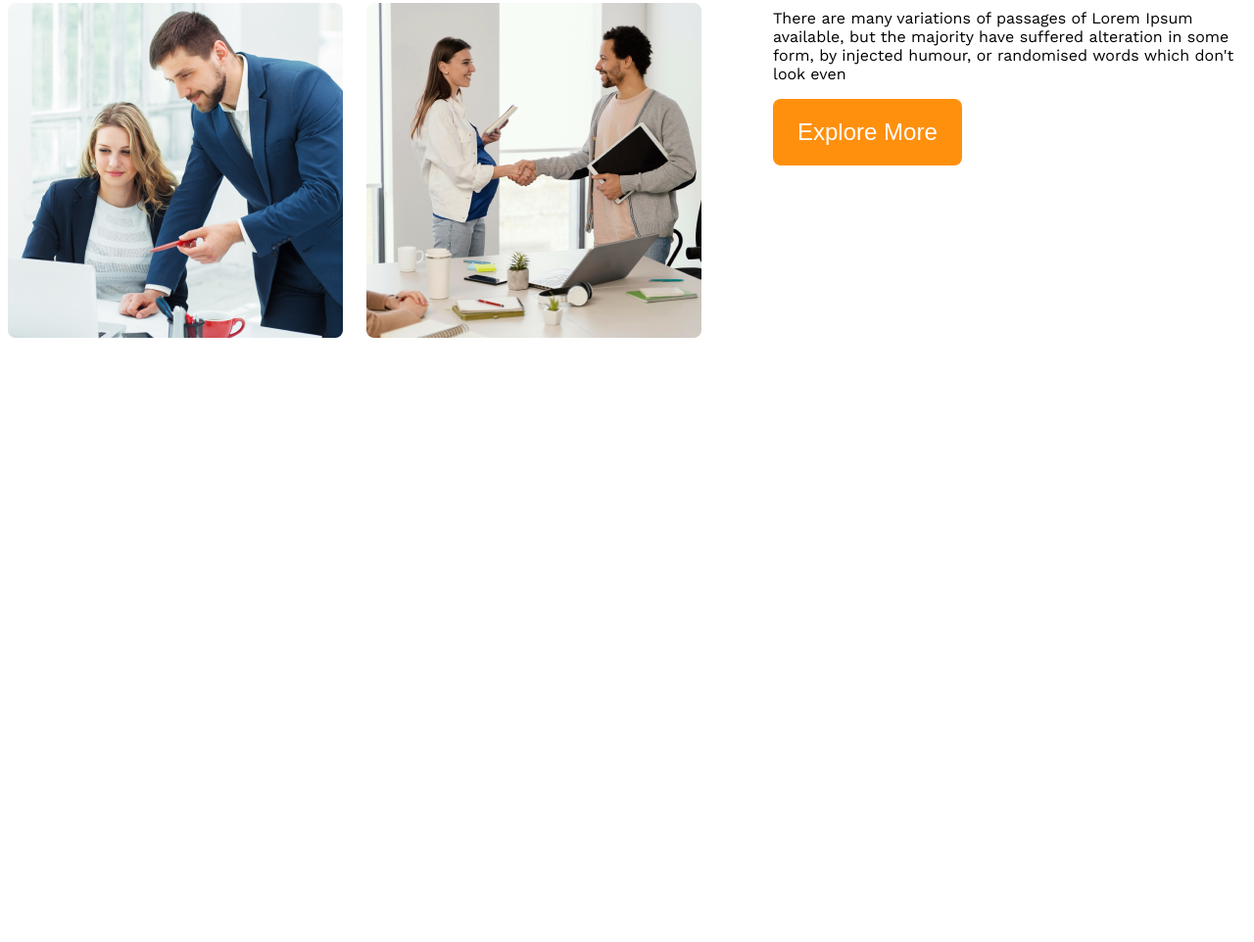
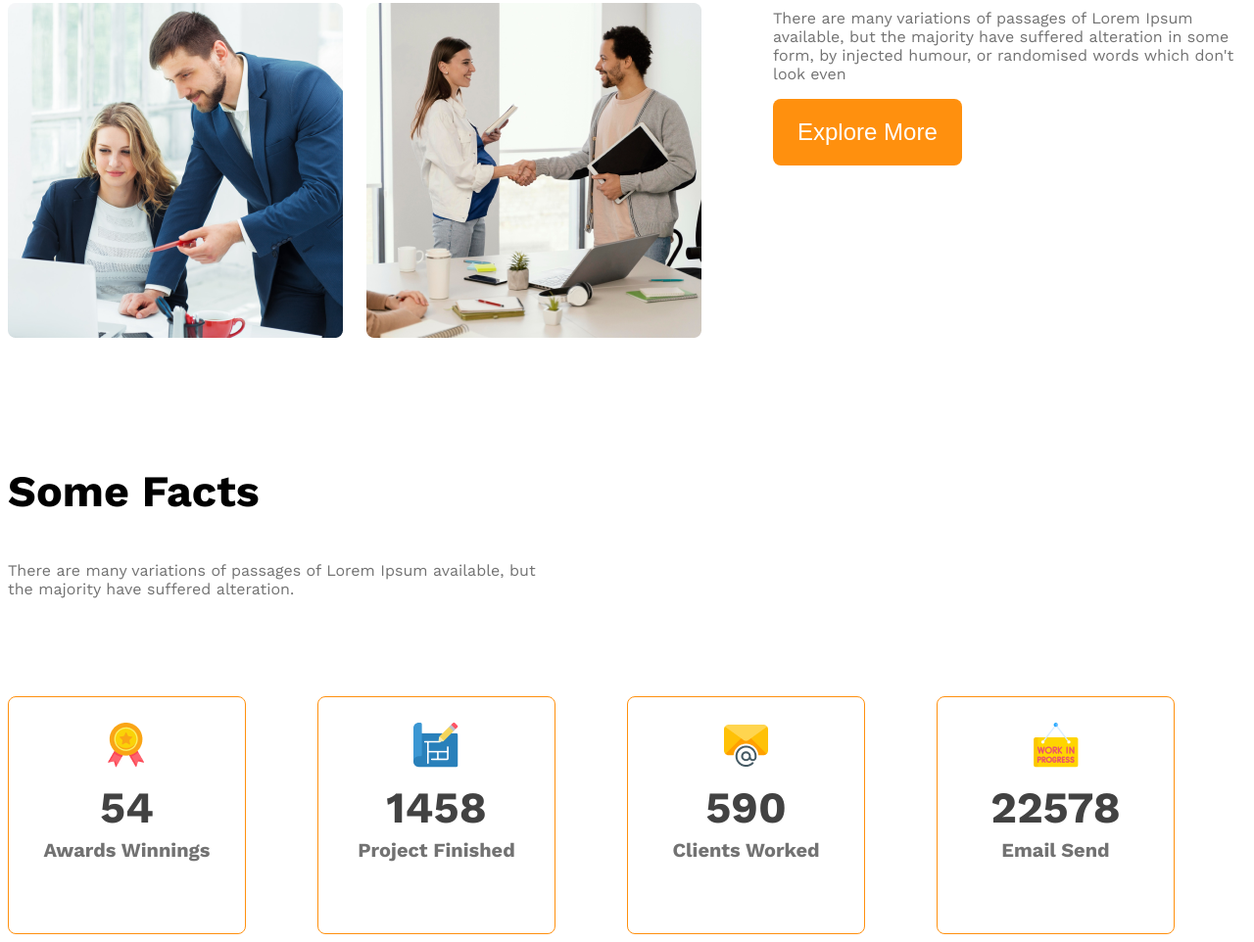
Before and after one commit to mdrakib683533/g3-architects-website, a plain HTML site: page index.html in a window 1280 px wide. Shown: the part 1682-2644 px from the top of the page at 98% size. Before the commit the page ends 2035 px from the top, so only its background shows below. Drawn offline with nearby package versions, Linux system fonts and the light colour scheme.

Commit message:
added new some section

```diff
--- a/index.html
+++ b/index.html
@@ -28,7 +28,7 @@
       <div class="banner">
         <div class="banner-content">
           <h1 class="banner-title text-black">Brand New Group of Architects</h1>
-          <p class="banner-description">
+          <p class="banner-description text-light-gray">
             There are many variations of passages of Lorem Ipsum available, but
             the majority have suffered alteration in some form, by injected
             humour, or randomised words which don't look even
@@ -39,17 +39,68 @@
       </div>
     </header>
     <main>
+      <!-- our features -->
       <section class="teams display-flex">
         <div class="team-img-container">
-          <img src="images/team1.png" alt="">
-          <img src="images/team2.png" alt="">
-          <img src="images/team3.png" alt="">
-          <img src="images/team4.png" alt="">
+          <img src="images/team1.png" alt="" />
+          <img src="images/team2.png" alt="" />
+          <img src="images/team3.png" alt="" />
+          <img src="images/team4.png" alt="" />
         </div>
         <div class="our-features">
-          <h3 class="features-title"><span class="text-light-gray">Quick list</span> of Our<span class="yellow-color"> Features</span></h3>
-          <p class="features-description">There are many variations of passages of Lorem Ipsum available, but the majority have suffered alteration in some form, by injected humour, or randomised words which don't look even</p>
+          <h3 class="section-title">
+            <span class="text-light-gray">Quick list</span> of Our<span
+              class="yellow-color"
+            >
+              Features</span
+            >
+          </h3>
+          <p class="features-description text-light-gray">
+            There are many variations of passages of Lorem Ipsum available, but
+            the majority have suffered alteration in some form, by injected
+            humour, or randomised words which don't look even
+          </p>
           <button class="primary-btn">Explore More</button>
+        </div>
+      </section>
+      <!-- loving features -->
+      <section></section>
+      <!-- some features section -->
+      <section>
+        <h3 class="section-title">Some Facts</h3>
+        <p class=" fact-description text-light-gray">
+          There are many variations of passages of Lorem Ipsum available, but
+          the majority have suffered alteration.
+        </p>
+        <div class="fact-container">
+          <div class="fact-card display-flex">
+            <div>
+              <img class="fact-icon" src="images/icons/ribon.png" alt="" />
+              <h4 class="fact-number">54</h4>
+              <h6 class="fact-award">Awards Winnings</h6>
+            </div>
+          </div>
+          <div class="fact-card display-flex">
+            <div>
+              <img class="fact-icon" src="images/icons/projects.png" alt="" />
+              <h4 class="fact-number">1458</h4>
+              <h6 class="fact-award">Project Finished</h6>
+            </div>
+          </div>
+          <div class="fact-card display-flex">
+            <div>
+              <img class="fact-icon" src="images/icons/email.png" alt="" />
+              <h4 class="fact-number">590</h4>
+              <h6 class="fact-award">Clients Worked</h6>
+            </div>
+          </div>
+          <div class="fact-card display-flex">
+            <div>
+              <img class="fact-icon" src="images/icons/customers.png" alt="" />
+              <h4 class="fact-number">22578</h4>
+              <h6 class="fact-award">Email Send</h6>
+            </div>
+          </div>
         </div>
       </section>
     </main>
--- a/styles/architects.css
+++ b/styles/architects.css
@@ -102,14 +102,63 @@
     max-width: 537px;
     margin-left: 73px;
   }
-  .features-title{
+  .section-title{
     font-size: 2.8rem;
     font-weight: 600px;
+  }
+  /* fact related styles */
+  .fact-description{
+    max-width: 540px;
+    margin-bottom: 100px;
+  }
+  .fact-container{
+    display: grid;
+    grid-template-columns: repeat(4,1fr);
+  }
+  .fact-card{
+    border: 1px solid rgba(255, 144, 14, 1);
+    width: 241px;
+    height: 241px;
+    border-radius: 8px;
+    text-align: center;
+    align-items: center;
+    justify-content: center;
+  }
+  .fact-number{
+    font-size: 2.8rem;
+    font-weight: 600px;
+    color: rgba(66, 66, 66, 1);
+    margin-top: 10px;
+    margin-bottom: 5px;
+  }
+  .fact-award{
+    font-size: 1.25rem;
+    font-weight: 600px;
+    color: rgba(114, 114, 114, 1);
+    margin-top: 5px;
   }
 
   /* header media query section */
   @media screen and (max-width: 576px) {
-    .navbar, .nav-links{
+    .navbar,
+    .nav-links,
+    .teams{
         flex-direction: column;
     }
+    .team-img-container{
+      grid-template-columns: repeat(1,1fr);
+    }
+    .our-features{
+      margin-left: 20px;
+    }
   }
+
+  /* medium device query */
+  @media screen and (min-width: 576px) and (max-width: 992px) {
+    .teams{
+      flex-direction: column;
+    }
+    .our-features{
+      margin: 50px auto;
+    }
+  }
```
